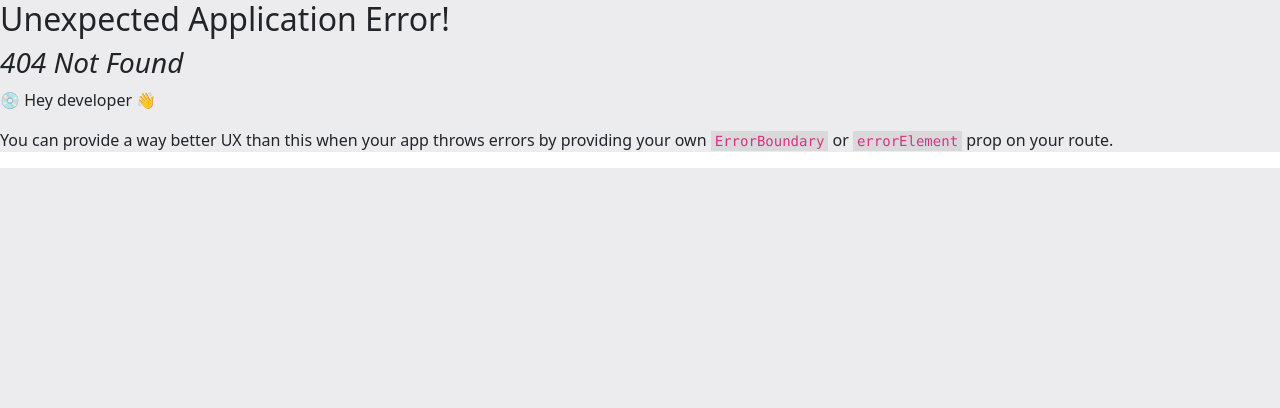
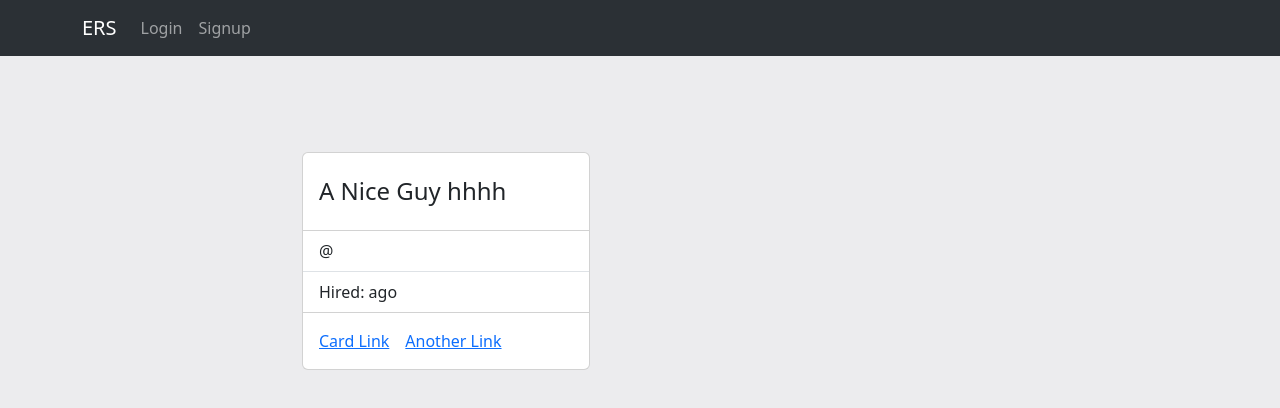
Before and after one commit to asly-97/revature-project1-reactjs, a React (Create React App) app: page /user/1 in a window 1280 px wide. Before the commit this address had no page. Shown: the top 408 px of the page. Built offline with nearby package versions, Linux system fonts and the light colour scheme; no server answers.

Commit message:
added UserDetails page

```diff
--- a/src/Interfaces/Employee.ts
+++ b/src/Interfaces/Employee.ts
@@ -4,4 +4,5 @@ export interface Employee{
     firstName?:string,
     lastName?:string,
     username?:string,
+    hiredAt?:string
 }
--- a/src/components/Reimbursement/ManagerReimbursement/MReimbursementItem.tsx
+++ b/src/components/Reimbursement/ManagerReimbursement/MReimbursementItem.tsx
@@ -2,6 +2,7 @@ import Card from 'react-bootstrap/Card';
 import { format, formatDistance } from 'date-fns';
 import { ReimbursementInterface } from '../../../Interfaces/ReimbursementInterface';
 import { Button, Container, Row, Tooltip } from 'react-bootstrap';
+import { Link } from 'react-router-dom';
 
 function MReimbursementItem(props:any) {
 
@@ -33,7 +34,9 @@ function MReimbursementItem(props:any) {
         >
           <Card.Header>{reimbursement.amount}$</Card.Header>
           <Card.Body>
-            <Card.Title>{reimbursement.user?.firstName+' '+reimbursement.user?.lastName}</Card.Title>
+            <Card.Title>
+              <Link className="link-warning link-offset-2 link-underline-opacity-0" to={`/user/${reimbursement.user?.userId}`}>{reimbursement.user?.firstName+' '+reimbursement.user?.lastName}</Link>
+            </Card.Title>
             <Card.Text>{reimbursement.description}</Card.Text>
             <Card.Text>
             created : {formatDistance(createdAt, new Date())} ago | {format(createdAt, 'MMMM do')}
--- /dev/null
+++ b/src/pages/ManagerPages/EmployeeDetailsPage/EmployeeDetailsPage.tsx
@@ -0,0 +1,101 @@
+import axios from "axios"
+import { Card, Col, Container, ListGroup, Row } from "react-bootstrap"
+import { __api_url } from "../../../utils/constants"
+import { useEffect, useState } from "react"
+import { Employee } from "../../../Interfaces/Employee"
+import { useParams } from "react-router-dom"
+import { formatDistance } from "date-fns/formatDistance"
+
+
+
+
+export const EmployeeDetailsPage: React.FC = () => {
+
+    // Use type assertion to ensure TypeScript understands that userId will be a string
+    const { userId } = useParams<{ userId: string }>();
+
+    // Convert userId to number if needed
+    const userIdNumber = userId ? parseInt(userId, 10) : undefined;
+
+    useEffect(() => {
+    if (userIdNumber) {
+        // Fetch employee data using userIdNumber
+        // ...
+    }
+    }, [userIdNumber]);
+
+
+    const [employee,setEmployee] = useState<Employee>()
+
+    const _token = localStorage.getItem('token')
+
+    const api = axios.create({
+        baseURL: __api_url,
+        headers:{
+            Authorization: `Bearer ${_token}`,
+        }
+    })
+
+    const getEmployee = async () => {
+        await api.get(`/user/${userId}`)
+                .then( ({data}) => {
+
+                    setEmployee(data)
+                    console.log('Employee Details - ',data)
+                } )
+                .catch((err)=>{
+                    console.log('err',err)
+                })
+    }
+
+    useEffect(()=>{
+        getEmployee()
+    },[])
+
+
+
+
+
+
+    const getDateHired = ()=>{
+        if(employee?.hiredAt){
+            let hiredAt = Date.parse(employee.hiredAt.toString()+'');
+            return formatDistance(hiredAt,new Date());
+        }
+
+        return '';
+    }
+
+
+
+
+
+    /**
+     * ------- RETURN Employee Details PAGE COMPONENET ----------
+     */
+
+    return(
+        <Container style={{width:'700px'}}>
+            <Row className="justify-content-center mt-5">
+                <Col xs={12} className="bg-blue">
+                <Card style={{ width: '18rem' }}>
+                    <Card.Body>
+                        <Card.Title>{employee?.firstName} {employee?.lastName}</Card.Title>
+                        <Card.Text>
+                        <h4>A Nice Guy hhhh</h4>
+                        </Card.Text>
+                    </Card.Body>
+                    <ListGroup className="list-group-flush">
+                        <ListGroup.Item>@{employee?.username}</ListGroup.Item>
+                        <ListGroup.Item>Hired: {getDateHired()} ago</ListGroup.Item>
+                    </ListGroup>
+                    <Card.Body>
+                        <Card.Link href="#">Card Link</Card.Link>
+                        <Card.Link href="#">Another Link</Card.Link>
+                    </Card.Body>
+                </Card>
+                </Col>
+            </Row>
+        </Container>
+    )
+}
--- a/src/pages/ManagerPages/UsersPage/UsersPage.tsx
+++ b/src/pages/ManagerPages/UsersPage/UsersPage.tsx
@@ -4,6 +4,7 @@ import { __api_url } from "../../../utils/constants"
 import { useEffect, useState } from "react"
 import { Employee } from "../../../Interfaces/Employee"
 import { ConfirmationModal } from "../../../components/ConfirmationModal/CofirmationModal"
+import { Link } from "react-router-dom"
 
 interface EmployeeToDelete {
     userId?:number,
@@ -179,7 +180,12 @@ export const UsersPage: React.FC = () => {
                                         <td>{emp.userId}</td>
                                         <td>{emp.firstName}</td>
                                         <td>{emp.lastName}</td>
-                                        <td>@{emp.username}</td>
+                                        <td>
+                                            <Link className="link-warning link-offset-2 link-underline-opacity-0"
+                                            to={`/user/${emp.userId}`}>
+                                                @{emp.username}
+                                            </Link>
+                                        </td>
                                         <td align="center">
                                             <Button size="sm" variant="primary" className="mb-2" onClick={()=>showPromotionModal(emp)}>Promote to Manager</Button><br/>
                                             <Button size="sm" variant="danger" onClick={()=>showDeleteModal(emp)}>Delete User</Button>
--- a/src/routes/MainRouter.tsx
+++ b/src/routes/MainRouter.tsx
@@ -7,6 +7,7 @@ import { ReimbursementPage } from "../pages/ManagerPages/ReimbursementPage/Reimb
 import { UsersPage } from "../pages/ManagerPages/UsersPage/UsersPage";
 import UpdateUserInfoForm from "../components/User/UpdateUserInfoForm";
 import ReimbursementForm from "../components/Reimbursement/ReimbursementForm";
+import { EmployeeDetailsPage } from "../pages/ManagerPages/EmployeeDetailsPage/EmployeeDetailsPage";
 
 
 export const MainRouter = createBrowserRouter([
@@ -22,6 +23,7 @@ export const MainRouter = createBrowserRouter([
             { path: 'account/update_profile', element: <UpdateUserInfoForm/> },
             { path: 'manager/reimbursement', element: <ReimbursementPage/> },
             { path: 'manager/users', element: <UsersPage/> },
+            { path: 'user/:userId', element: <EmployeeDetailsPage/> },
         ]
     }
 
```
